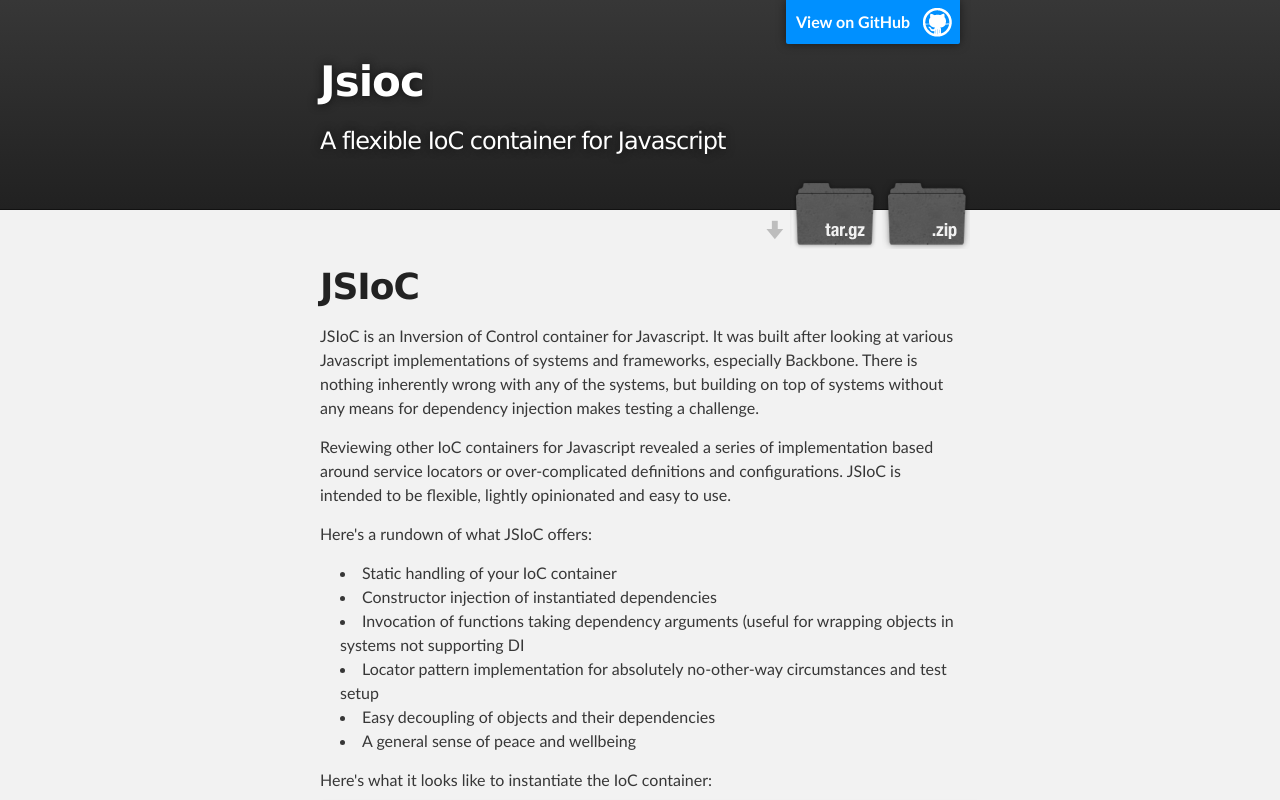
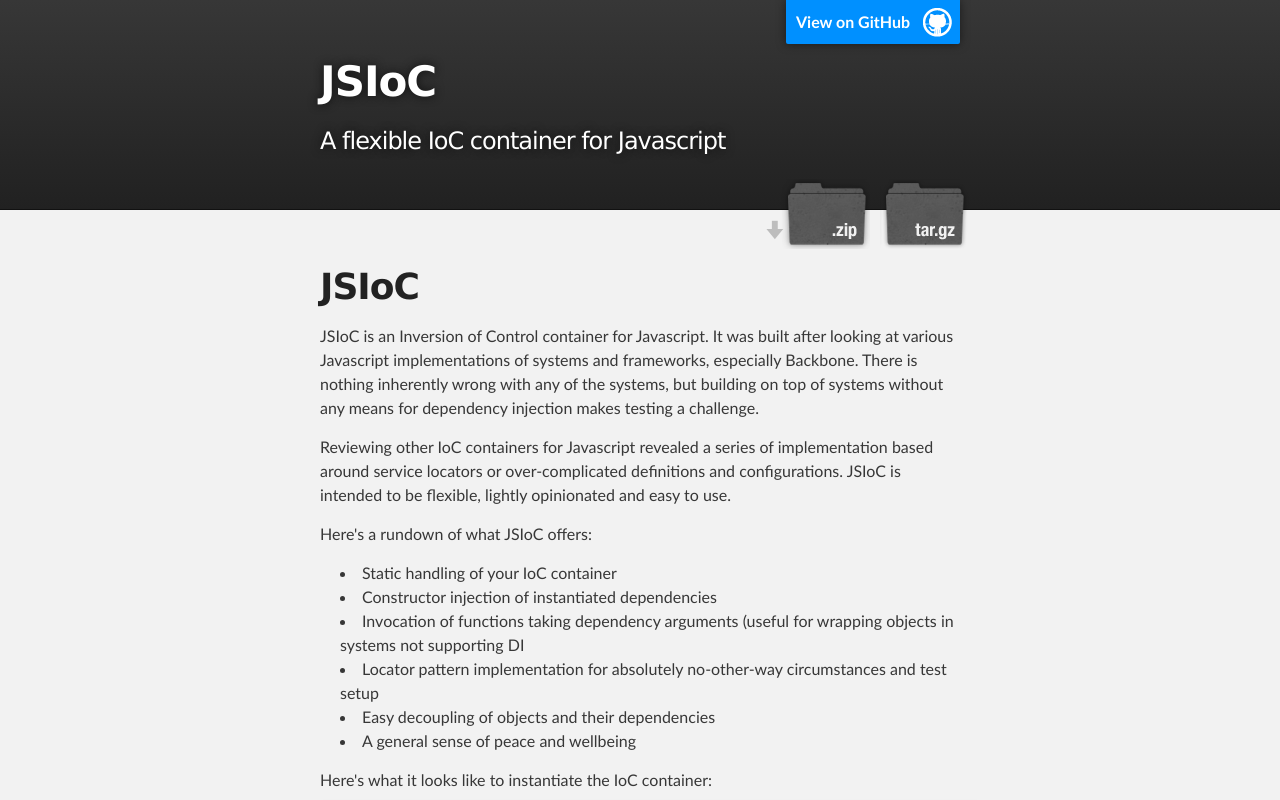
Before and after one commit to cmstead/jsioc, a plain HTML site: page index.html in a window 1280 px wide. Shown: the top 800 px of the page. Drawn offline with Linux system fonts and the light colour scheme.

Commit message:
Updated small items and download link on index page.

```diff
--- a/index.html
+++ b/index.html
@@ -8,7 +8,7 @@
 
     <link rel="stylesheet" type="text/css" media="screen" href="stylesheets/stylesheet.css">
 
-    <title>Jsioc</title>
+    <title>JSIoC</title>
   </head>
 
   <body>
@@ -18,12 +18,12 @@
         <header class="inner">
           <a id="forkme_banner" href="https://github.com/cmstead/jsioc">View on GitHub</a>
 
-          <h1 id="project_title">Jsioc</h1>
+          <h1 id="project_title">JSIoC</h1>
           <h2 id="project_tagline">A flexible IoC container for Javascript</h2>
 
             <section id="downloads">
-              <a class="zip_download_link" href="https://github.com/cmstead/jsioc/zipball/master">Download this project as a .zip file</a>
               <a class="tar_download_link" href="https://github.com/cmstead/jsioc/tarball/master">Download this project as a tar.gz file</a>
+              <a class="zip_download_link" href="https://github.com/cmstead/jsioc/releases/tag/v0.1.0-beta">Download this release as a .zip file</a>
             </section>
         </header>
     </div>
```
Also changed, not shown: 1 other file.
